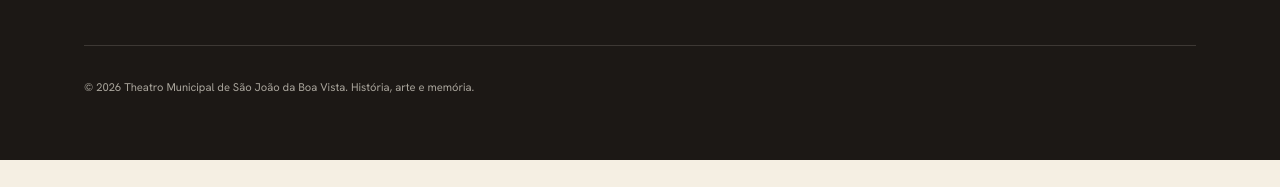
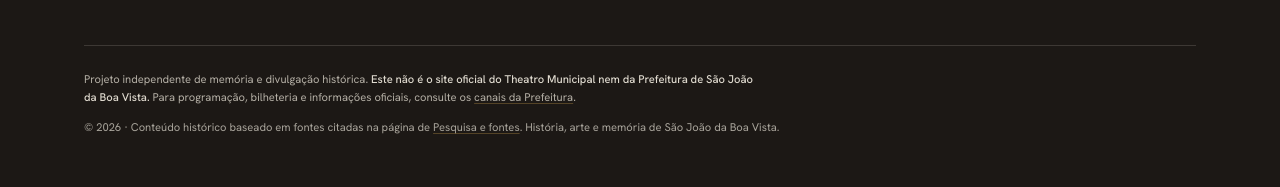
Before and after one commit to edumenezes75/theatro-sjbv, a Next.js app: page / in a window 1280 px wide. Shown: the part 8893-9080 px from the top of the page. Before the commit the page ends 9053 px from the top, so only its background shows below. Built offline with nearby package versions, Linux system fonts and the light colour scheme.

Commit message:
Rodapé: aviso de site independente — deixa explícito que não é o site oficial do Theatro/Prefeitura, com link para os canais oficiais

```diff
--- a/components/Footer.tsx
+++ b/components/Footer.tsx
@@ -38,7 +38,11 @@ export default function Footer() {
           </div>
         </div>
         <div className="mt-12 border-t border-cream/15 pt-6 text-[0.7rem] leading-relaxed text-cream/65">
-          <p className="mt-2">© <AnoAtual /> Theatro Municipal de São João da Boa Vista. História, arte e memória.</p>
+          <p className="max-w-2xl text-cream/70">
+            Projeto independente de memória e divulgação histórica. <strong className="font-medium text-cream/90">Este não é o site oficial do Theatro Municipal nem da Prefeitura de São João da Boa Vista.</strong> Para programação, bilheteria e informações oficiais, consulte os{' '}
+            <a href="https://saojoao.sp.gov.br/cultura/equipamentos-culturais/theatro-municipal" target="_blank" rel="noopener" className="underline decoration-gold/40 underline-offset-2 hover:text-gold">canais da Prefeitura</a>.
+          </p>
+          <p className="mt-3">© <AnoAtual /> · Conteúdo histórico baseado em fontes citadas na página de <a href="/fontes" className="underline decoration-gold/40 underline-offset-2 hover:text-gold">Pesquisa e fontes</a>. História, arte e memória de São João da Boa Vista.</p>
         </div>
       </div>
     </footer>
```
